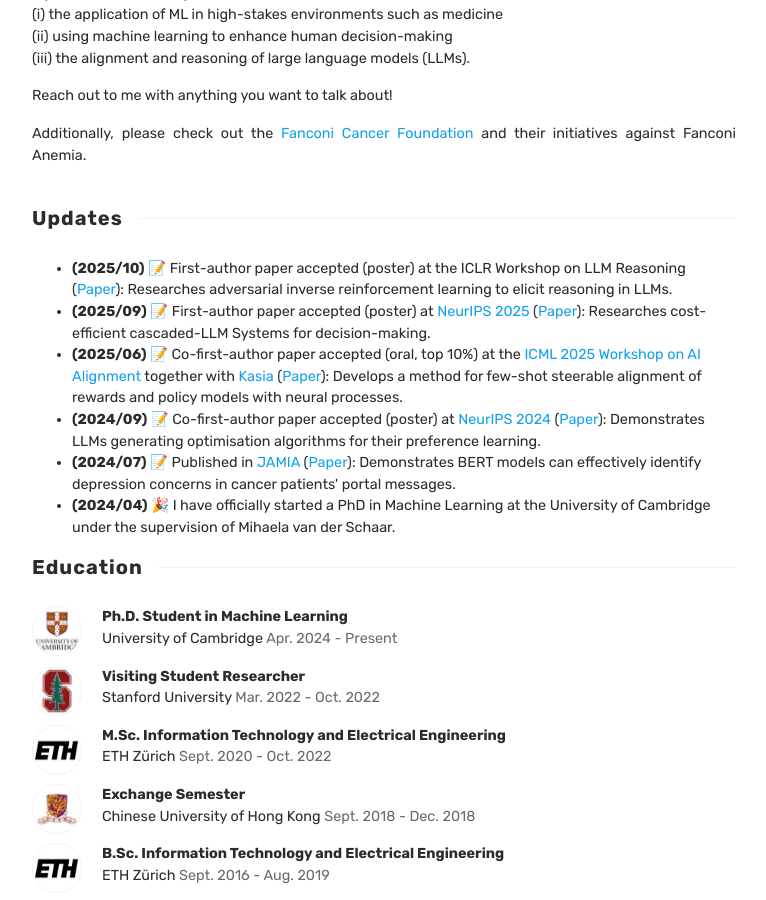
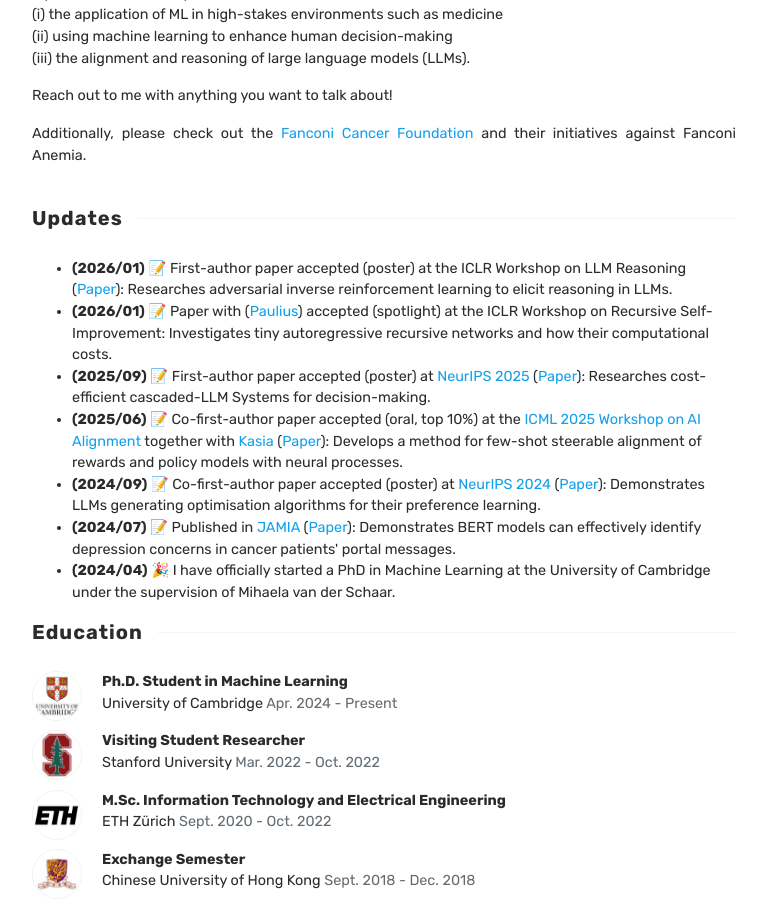
Before and after one commit to fanconic/fanconic.github.io, a Jekyll site: the page built from index.html, in a window 1280 px wide and 900 px high, scrolled down 694 px. Shown: the whole window, without its empty margins (256-1022 px from the left). Built offline with Jekyll 4.4.1, drawn with Linux system fonts in a browser that asks for light colours; the list of posts is cut into pages by our own code.

```diff
--- a/index.html
+++ b/index.html
@@ -58,8 +58,11 @@ title: Home
         <div class="wrapintro-title" style="text-align: left; font-size: 0.9em;">
             <h2><span>Updates</span></h2>
             <ul>
-                <li><b>(2025/10)</b> 📝 First-author paper accepted (poster) at the ICLR Workshop on LLM Reasoning (<a href="https://arxiv.org/pdf/2510.01857">Paper</a>):
+                <li><b>(2026/01)</b> 📝 First-author paper accepted (poster) at the ICLR Workshop on LLM Reasoning (<a href="https://arxiv.org/pdf/2510.01857">Paper</a>):
                     Researches adversarial inverse reinforcement learning to elicit reasoning in LLMs.
+                </li>
+                <li><b>(2026/01)</b> 📝 Paper with (<a href="https://www.linkedin.com/in/paulius-rauba">Paulius</a>) accepted (spotlight) at the ICLR Workshop on Recursive Self-Improvement:
+                    Investigates tiny autoregressive recursive networks and how their computational costs.
                 </li>
                 <li><b>(2025/09)</b> 📝 First-author paper accepted (poster) at <a
                         href="https://neurips.cc/Conferences/2025">NeurIPS 2025</a> (<a
```
